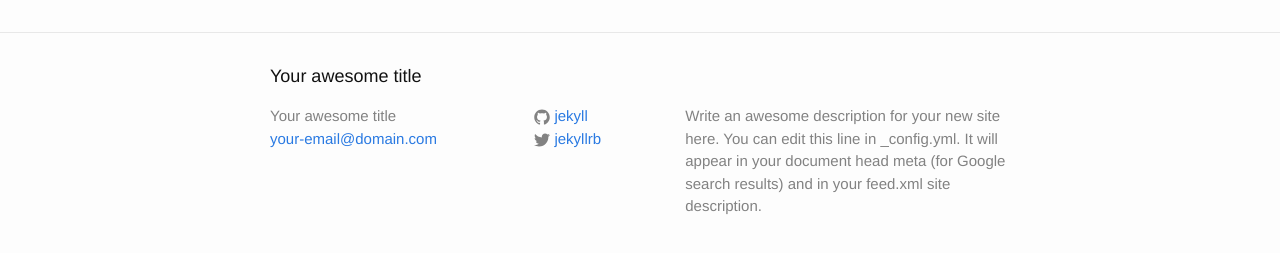
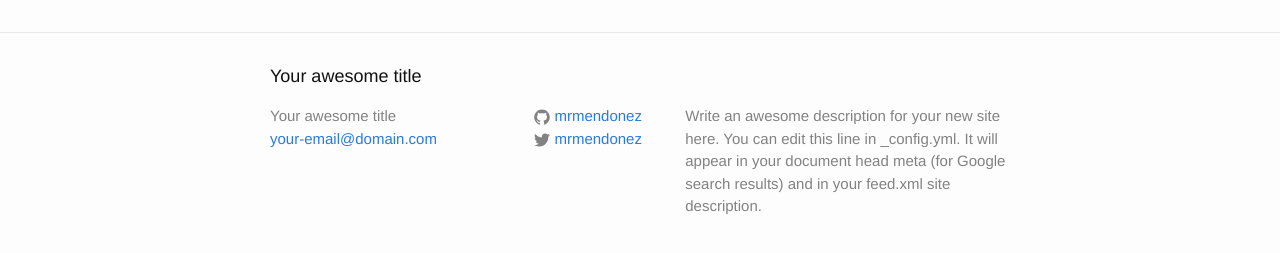
Before and after one commit to MrMendonez/MrMendonez.github.io, a Jekyll site: the page built from portfolio/about.md, in a window 1280 px wide. Shown: the part 318-571 px from the top of the page. Built offline with Jekyll 4.4.1, drawn with Linux system fonts in a browser that asks for light colours.

Commit message:
changed baser

```diff
--- a/portfolio/_config.yml
+++ b/portfolio/_config.yml
@@ -5,10 +5,10 @@
   Write an awesome description for your new site here. You can edit this
   line in _config.yml. It will appear in your document head meta (for
   Google search results) and in your feed.xml site description.
-baseurl: "" # the subpath of your site, e.g. /blog/
+baseurl: "/portfolio" # the subpath of your site, e.g. /blog/
 url: "http://yourdomain.com" # the base hostname & protocol for your site
-twitter_username: jekyllrb
-github_username:  jekyll
+twitter_username: mrmendonez
+github_username:  mrmendonez
 
 # Build settings
 markdown: kramdown
```
